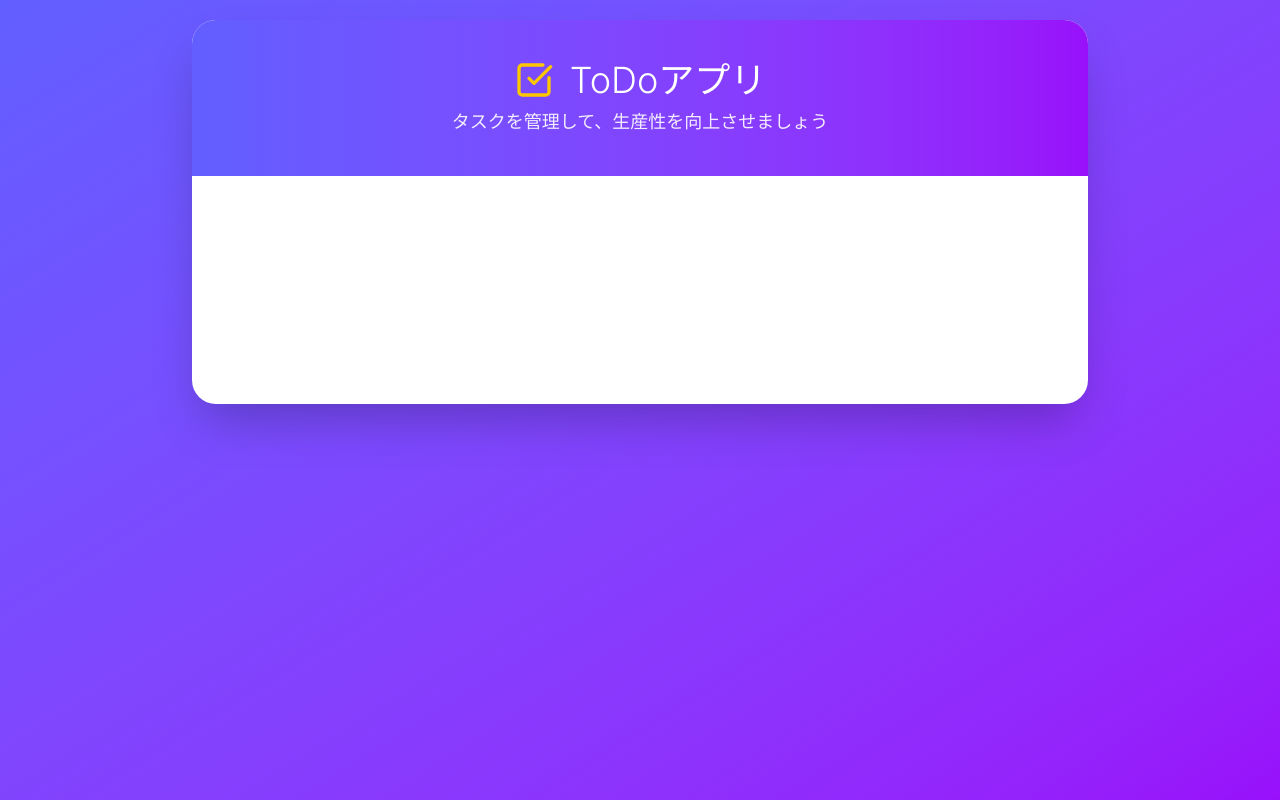
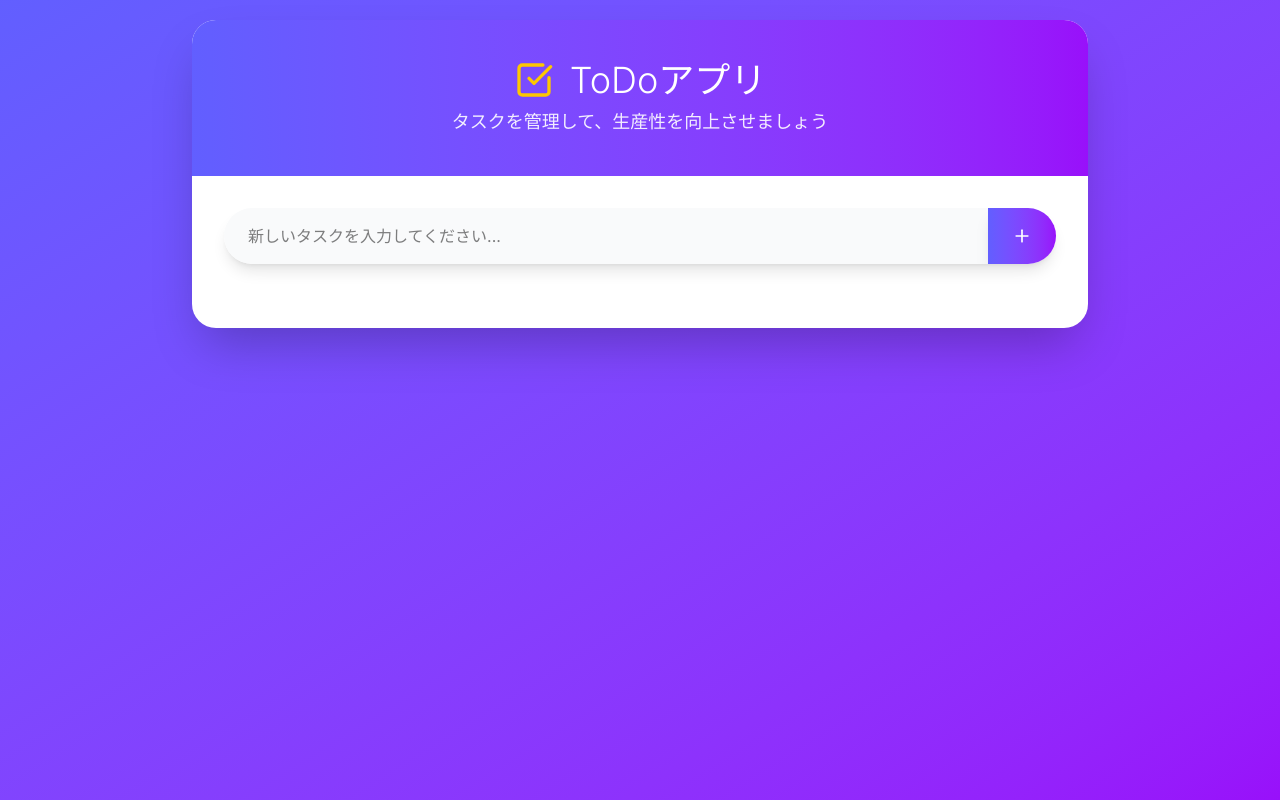
Before and after one commit to R0y132/todoapp-nextjs, a Next.js app: page / in a window 1280 px wide. Built offline with nearby package versions, Linux system fonts and the light colour scheme.

Commit message:
タスク入力部分とリスト表示部分を作成

```diff
--- a/src/app/page.jsx
+++ b/src/app/page.jsx
@@ -1,12 +1,46 @@
+"use client";
+
+import { useState } from "react";
+
 import { Header } from "@/components/pages/home/Header";
+import { TodoInput } from "@/components/pages/home/TodoInput";
+import { TodoList } from "@/components/pages/home/TodoList";
 
-export default function Home() {
+export default function TodoApp() {
+  // 状態（データ）の管理
+  const [todos, setTodos] = useState([]); // タスクの一覧
+
+  // 新しいタスクを追加する関数
+  const addTodo = (text) => {
+    // 新しいタスクオブジェクトを作成
+    const newTodo = {
+      id: Date.now(), // 現在時刻をIDとして使用
+      text: text, // 入力されたテキスト
+      completed: false, // 最初は未完了
+    };
+
+    // 既存のtodosに新しいタスクを追加
+    setTodos([...todos, newTodo]);
+  };
+
   // 表示内容定義
   return (
     <div className="min-h-screen bg-gradient-to-br from-indigo-500 to-purple-600 p-5">
-      <div className="max-w-4xl min-h-96 mx-auto bg-white rounded-3xl overflow-hidden shadow-2xl">
+      <div className="max-w-4xl mx-auto bg-white rounded-3xl overflow-hidden shadow-2xl">
         {/* ヘッダー部分 */}
         <Header />
+
+        {/* メインコンテンツ */}
+        <div className="p-8">
+          {/* 入力セクション */}
+          <div className="mb-8">
+            {/* 入力欄と追加ボタン */}
+            <TodoInput addTodo={addTodo} />
+          </div>
+
+          {/* タスクリスト */}
+          <TodoList todos={todos} />
+        </div>
       </div>
     </div>
   );
--- /dev/null
+++ b/src/components/pages/home/TodoInput.jsx
@@ -0,0 +1,39 @@
+"use client";
+
+import { Plus } from "lucide-react";
+import { useState } from "react";
+
+export const TodoInput = ({ addTodo: realAddTodo }) => {
+  const [todoInput, setTodoInput] = useState(""); // 入力欄の値
+  const addTodo = () => {
+    const text = todoInput.trim(); // 前後の空白を削除
+    if (!text) return; // 空の場合は何もしない
+    realAddTodo(text); // 親コンポーネントの関数を呼び出す
+    setTodoInput(""); // 入力欄を空にする
+  };
+
+  return (
+    <div className="flex mb-5 rounded-full overflow-hidden shadow-lg">
+      <input
+        type="text"
+        value={todoInput}
+        onChange={(e) => setTodoInput(e.target.value)}
+        onKeyDown={(e) => {
+          if (e.key === "Enter") {
+            addTodo();
+          }
+        }}
+        placeholder="新しいタスクを入力してください..."
+        maxLength={100}
+        spellCheck={false}
+        className="flex-1 p-4 px-6 text-base bg-gray-50 border-none outline-none focus:bg-white transition-colors"
+      />
+      <button
+        onClick={addTodo}
+        className="bg-gradient-to-r from-indigo-500 to-purple-600 text-white px-6 py-4 hover:scale-105 transition-transform duration-300 shadow-lg hover:shadow-indigo-500/40"
+      >
+        <Plus size={20} />
+      </button>
+    </div>
+  );
+};
--- /dev/null
+++ b/src/components/pages/home/TodoList.jsx
@@ -0,0 +1,18 @@
+export const TodoList = ({ todos }) => {
+  return (
+    <div className="mb-8">
+      <div className="space-y-3">
+        {todos.map((todo) => (
+          <div
+            key={todo.id}
+            className="flex items-center p-4 px-5 rounded-xl transition-all duration-300 hover:translate-x-1 hover:shadow-lg animate-slide-in bg-gray-50"
+          >
+            <span className="flex-1 text-base break-words text-gray-800">
+              {todo.text}
+            </span>
+          </div>
+        ))}
+      </div>
+    </div>
+  );
+};
```
